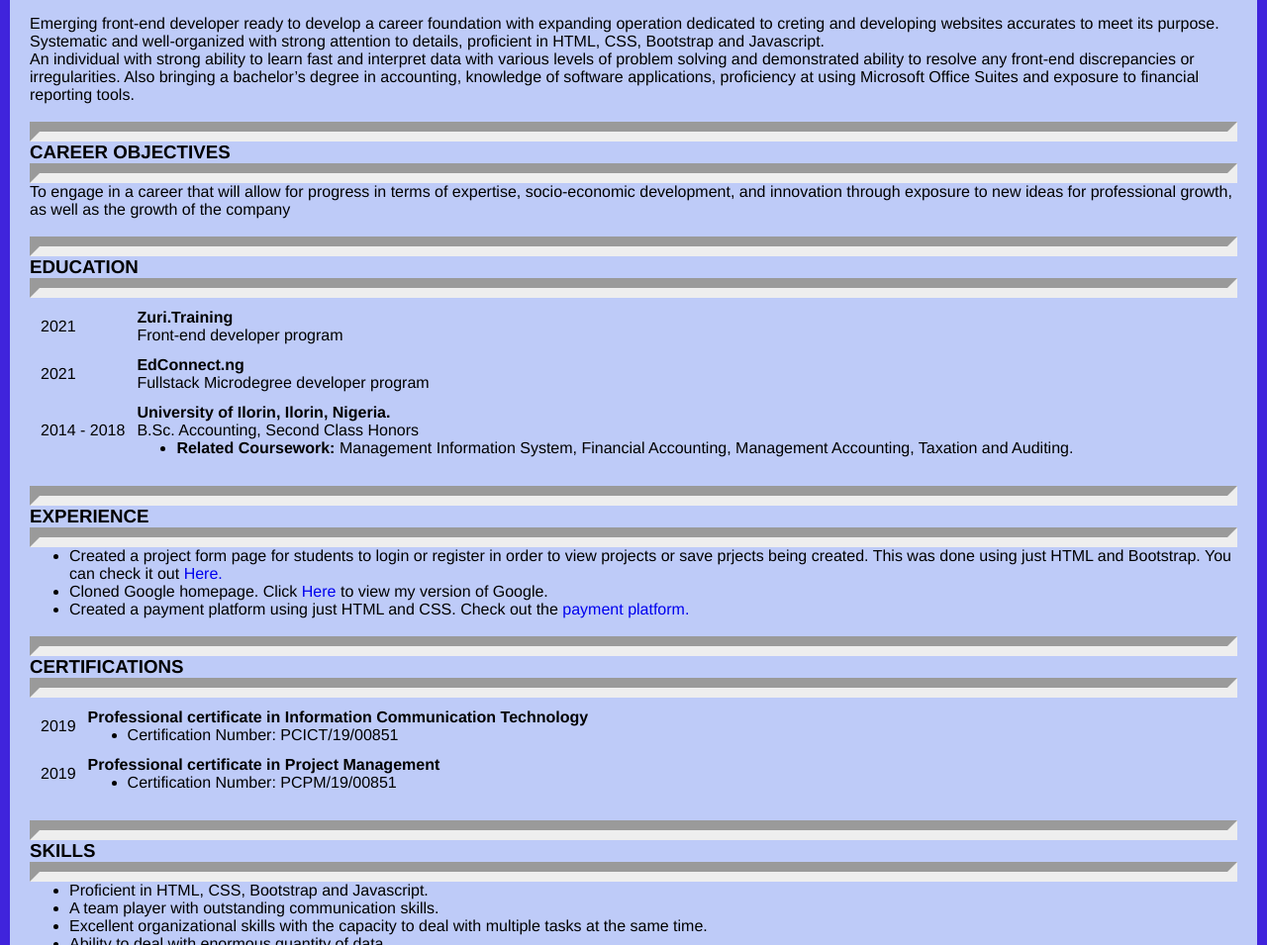
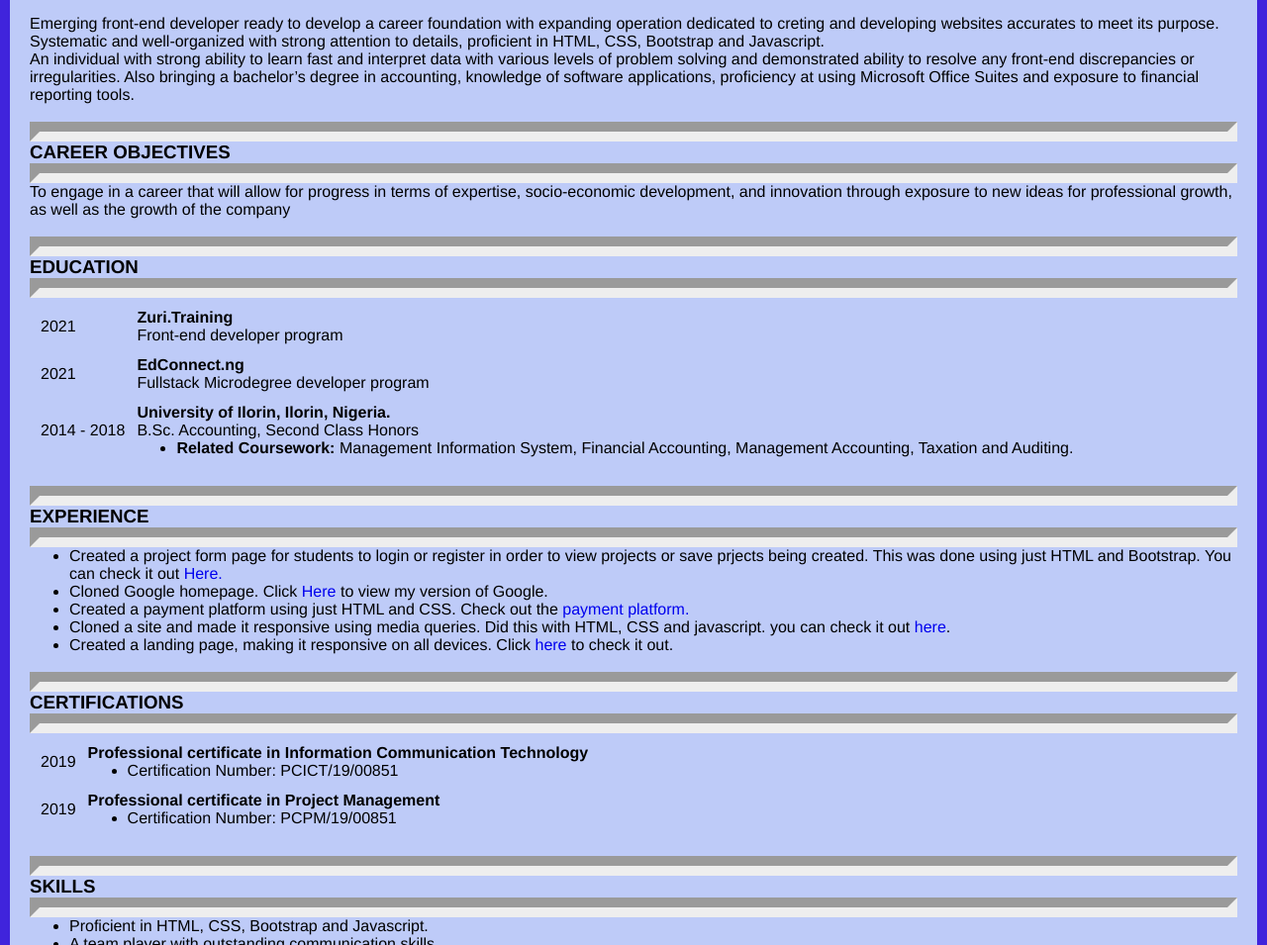
Before and after one commit to Ogalateef/Portfolio-CV, a plain HTML site: page index.html in a window 1280 px wide. Shown: the part 145-1100 px from the top of the page at 99% size. Drawn offline with Linux system fonts and the light colour scheme.

Commit message:
Portfolio/CV/Resume

```diff
--- a/index.html
+++ b/index.html
@@ -53,13 +53,19 @@
                 <hr><h3>EXPERIENCE</h3><hr>
                 <ul>
                     <li>
-                        Created a project form page for students to login or register in order to view projects or save prjects being created. This was done using just HTML and Bootstrap. You can check it out <a href="https://ogalateef.github.io/project-log-in-reg-page/">Here.</a>
+                        Created a project form page for students to login or register in order to view projects or save prjects being created. This was done using just HTML and Bootstrap. You can check it out <a href="https://ogalateef.github.io/project-log-in-reg-page/" target="_blank">Here.</a>
                     </li>
                     <li>
-                        Cloned Google homepage. Click <a href="https://ogalateef.github.io/Google-cloned-page/">Here</a> to view my version of Google.
+                        Cloned Google homepage. Click <a href="https://ogalateef.github.io/Google-cloned-page/" target="_blank">Here</a> to view my version of Google.
                     </li>
                     <li>
-                        Created a payment platform using just HTML and CSS. Check out the <a href="https://ogalateef.github.io/Zuri-training-PP-task/">payment platform.</a>
+                        Created a payment platform using just HTML and CSS. Check out the <a href="https://ogalateef.github.io/Zuri-training-PP-task/" target="_blank">payment platform.</a>
+                    </li>
+                    <li>
+                        Cloned a site and made it responsive using media queries. Did this with HTML, CSS and javascript. you can check it out <a href="https://ogalateef.github.io/Zuri-task..Responsive-website-design" target="_blank">here</a>.
+                    </li>
+                    <li>
+                        Created a landing page, making it responsive on all devices. Click <a href="https://sidehustle-css-major-task.vercel.app/" target="_blank">here</a> to check it out.
                     </li>
                 </ul>
             </div><br>
```
